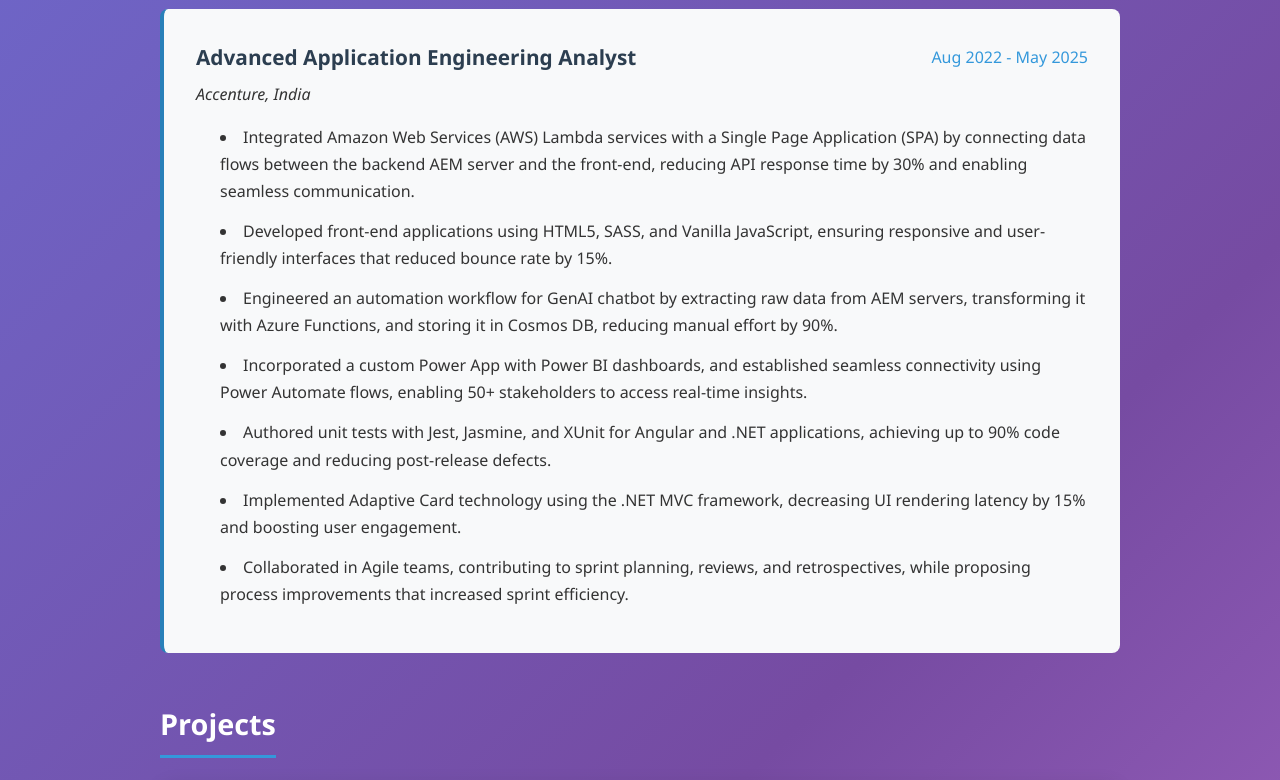
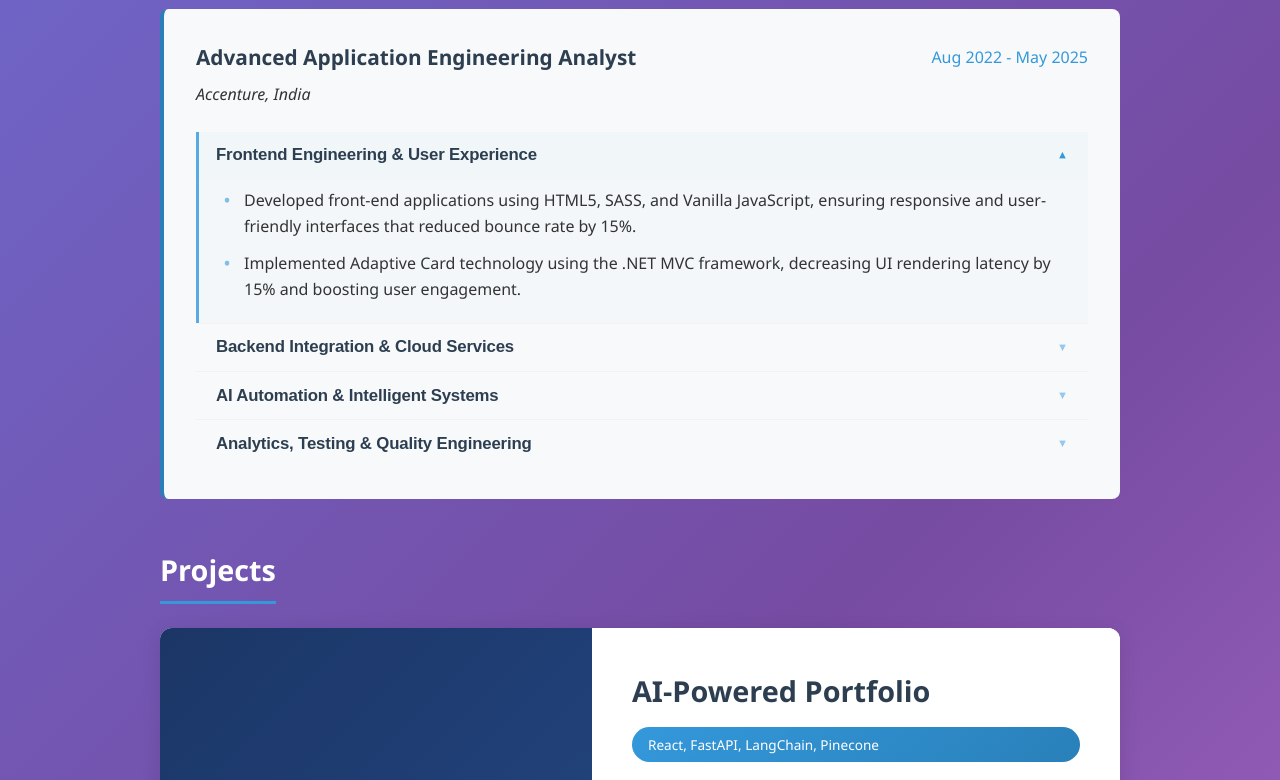
Before and after one commit to 008993368-yaz/GenAI-Portfolio, a React (Vite) app in the folder frontend/: page / in a window 1280 px wide. Shown: the part 1540-2320 px from the top of the page. Built offline with nearby package versions, Linux system fonts and the light colour scheme.

Commit message:
Add accordion component and update experience item capabilities structure

```diff
--- a/frontend/src/App.css
+++ b/frontend/src/App.css
@@ -466,6 +466,136 @@ body {
     line-height: 1.7;
     position: relative;
     padding-left: 0.5rem;
+}
+
+/* Accordion Styles - Minimal & Premium */
+.capabilities-container {
+    margin-top: 1.5rem;
+}
+
+.accordion-item {
+    margin-bottom: 0;
+    border: none;
+    border-bottom: 1px solid rgba(224, 224, 224, 0.3);
+    background-color: transparent;
+    transition: all 0.3s ease;
+    position: relative;
+}
+
+.accordion-item:last-child {
+    border-bottom: none;
+}
+
+/* Subtle left accent line when expanded */
+.accordion-item.is-open::before {
+    content: '';
+    position: absolute;
+    left: 0;
+    top: 0;
+    bottom: 0;
+    width: 3px;
+    background-color: var(--secondary-color);
+    opacity: 0.8;
+    transition: opacity 0.3s ease;
+}
+
+.accordion-header {
+    width: 100%;
+    padding: 0.85rem 1.25rem;
+    background-color: transparent;
+    border: none;
+    display: flex;
+    justify-content: space-between;
+    align-items: center;
+    cursor: pointer;
+    transition: background-color 0.25s ease;
+    text-align: left;
+}
+
+.accordion-header:hover {
+    background-color: rgba(248, 249, 250, 0.5);
+}
+
+.accordion-header.active {
+    background-color: rgba(52, 152, 219, 0.03);
+}
+
+.accordion-title {
+    font-size: 1.05rem;
+    font-weight: 600;
+    color: var(--primary-color);
+    letter-spacing: -0.01em;
+}
+
+.accordion-icon {
+    font-size: 0.7rem;
+    transition: transform 0.3s cubic-bezier(0.4, 0, 0.2, 1), opacity 0.3s ease;
+    color: var(--secondary-color);
+    opacity: 0.5;
+    line-height: 1;
+}
+
+.accordion-header:hover .accordion-icon {
+    opacity: 0.8;
+}
+
+.accordion-icon.open {
+    transform: rotate(180deg);
+    opacity: 1;
+}
+
+/* Wrapper for height animation */
+.accordion-content-wrapper {
+    height: 0;
+    overflow: hidden;
+    transition: height 0.35s cubic-bezier(0.4, 0, 0.2, 1);
+}
+
+/* Inner content for opacity and transform animation */
+.accordion-content {
+    padding: 0.5rem 1.75rem 1.25rem 1.75rem;
+    background-color: rgba(52, 152, 219, 0.02);
+    opacity: 0;
+    transform: translateY(-8px);
+    transition: opacity 0.25s ease 0.05s,
+                transform 0.3s cubic-bezier(0.4, 0, 0.2, 1) 0.05s,
+                background-color 0.25s ease;
+}
+
+.accordion-content.open {
+    opacity: 1;
+    transform: translateY(0);
+    transition: opacity 0.3s ease 0.1s,
+                transform 0.35s cubic-bezier(0.4, 0, 0.2, 1) 0.05s,
+                background-color 0.25s ease;
+}
+
+.accordion-list {
+    list-style: none;
+    padding-left: 0;
+    margin: 0;
+}
+
+.accordion-list li {
+    margin-bottom: 0.65rem;
+    line-height: 1.65;
+    position: relative;
+    padding-left: 1.25rem;
+    color: var(--text-color);
+    font-weight: 400;
+}
+
+.accordion-list li::before {
+    content: '•';
+    position: absolute;
+    left: 0;
+    color: var(--secondary-color);
+    font-weight: bold;
+    opacity: 0.6;
+}
+
+.accordion-list li:last-child {
+    margin-bottom: 0;
 }
 
 /* Projects */
--- /dev/null
+++ b/frontend/src/components/Accordion.jsx
@@ -0,0 +1,49 @@
+import { useRef, useEffect } from 'react';
+
+const Accordion = ({ title, items, isOpen, onToggle }) => {
+  const contentRef = useRef(null);
+  const contentWrapperRef = useRef(null);
+
+  useEffect(() => {
+    if (contentRef.current) {
+      if (isOpen) {
+        const height = contentRef.current.scrollHeight;
+        contentWrapperRef.current.style.height = `${height}px`;
+      } else {
+        contentWrapperRef.current.style.height = '0px';
+      }
+    }
+  }, [isOpen]);
+
+  return (
+    <div className={`accordion-item ${isOpen ? 'is-open' : ''}`}>
+      <button
+        className={`accordion-header ${isOpen ? 'active' : ''}`}
+        onClick={onToggle}
+        aria-expanded={isOpen}
+      >
+        <span className="accordion-title">{title}</span>
+        <span className={`accordion-icon ${isOpen ? 'open' : ''}`}>
+          ▼
+        </span>
+      </button>
+      <div
+        ref={contentWrapperRef}
+        className="accordion-content-wrapper"
+      >
+        <div
+          ref={contentRef}
+          className={`accordion-content ${isOpen ? 'open' : ''}`}
+        >
+          <ul className="accordion-list">
+            {items.map((item, index) => (
+              <li key={index}>{item}</li>
+            ))}
+          </ul>
+        </div>
+      </div>
+    </div>
+  );
+};
+
+export default Accordion;
--- a/frontend/src/components/ExperienceItem.jsx
+++ b/frontend/src/components/ExperienceItem.jsx
@@ -1,5 +1,13 @@
+import { useState } from 'react';
+import Accordion from './Accordion';
+
 const ExperienceItem = ({ experience }) => {
-  const { title, company, duration, achievements } = experience;
+  const { title, company, duration, capabilities } = experience;
+  const [openAccordionIndex, setOpenAccordionIndex] = useState(0);
+
+  const handleAccordionToggle = (index) => {
+    setOpenAccordionIndex(openAccordionIndex === index ? null : index);
+  };
 
   return (
     <div className="experience-item">
@@ -8,11 +16,17 @@ const ExperienceItem = ({ experience }) => {
         <span className="job-duration">{duration}</span>
       </div>
       <p className="company">{company}</p>
-      <ul className="achievements">
-        {achievements.map((achievement, index) => (
-          <li key={index}>{achievement}</li>
+      <div className="capabilities-container">
+        {capabilities.map((capability, index) => (
+          <Accordion
+            key={index}
+            title={capability.title}
+            items={capability.achievements}
+            isOpen={openAccordionIndex === index}
+            onToggle={() => handleAccordionToggle(index)}
+          />
         ))}
-      </ul>
+      </div>
     </div>
   );
 };
--- a/frontend/src/data/portfolioData.js
+++ b/frontend/src/data/portfolioData.js
@@ -88,14 +88,35 @@ export const portfolioData = {
       title: "Advanced Application Engineering Analyst",
       company: "Accenture, India",
       duration: "Aug 2022 - May 2025",
-      achievements: [
-        "Integrated Amazon Web Services (AWS) Lambda services with a Single Page Application (SPA) by connecting data flows between the backend AEM server and the front-end, reducing API response time by 30% and enabling seamless communication.",
-        "Developed front-end applications using HTML5, SASS, and Vanilla JavaScript, ensuring responsive and user-friendly interfaces that reduced bounce rate by 15%.",
-        "Engineered an automation workflow for GenAI chatbot by extracting raw data from AEM servers, transforming it with Azure Functions, and storing it in Cosmos DB, reducing manual effort by 90%.",
-        "Incorporated a custom Power App with Power BI dashboards, and established seamless connectivity using Power Automate flows, enabling 50+ stakeholders to access real-time insights.",
-        "Authored unit tests with Jest, Jasmine, and XUnit for Angular and .NET applications, achieving up to 90% code coverage and reducing post-release defects.",
-        "Implemented Adaptive Card technology using the .NET MVC framework, decreasing UI rendering latency by 15% and boosting user engagement.",
-        "Collaborated in Agile teams, contributing to sprint planning, reviews, and retrospectives, while proposing process improvements that increased sprint efficiency."
+      capabilities: [
+        {
+          title: "Frontend Engineering & User Experience",
+          achievements: [
+            "Developed front-end applications using HTML5, SASS, and Vanilla JavaScript, ensuring responsive and user-friendly interfaces that reduced bounce rate by 15%.",
+            "Implemented Adaptive Card technology using the .NET MVC framework, decreasing UI rendering latency by 15% and boosting user engagement."
+          ]
+        },
+        {
+          title: "Backend Integration & Cloud Services",
+          achievements: [
+            "Integrated Amazon Web Services (AWS) Lambda services with a Single Page Application (SPA) by connecting data flows between the backend AEM server and the front-end, reducing API response time by 30% and enabling seamless communication.",
+            "Collaborated in Agile teams, contributing to sprint planning, reviews, and retrospectives, while proposing process improvements that increased sprint efficiency."
+          ]
+        },
+        {
+          title: "AI Automation & Intelligent Systems",
+          achievements: [
+            "Engineered an automation workflow for GenAI chatbot by extracting raw data from AEM servers, transforming it with Azure Functions, and storing it in Cosmos DB, reducing manual effort by 90%.",
+            "Incorporated a custom Power App with Power BI dashboards, and established seamless connectivity using Power Automate flows, enabling 50+ stakeholders to access real-time insights."
+          ]
+        },
+        {
+          title: "Analytics, Testing & Quality Engineering",
+          achievements: [
+            "Authored unit tests with Jest, Jasmine, and XUnit for Angular and .NET applications, achieving up to 90% code coverage and reducing post-release defects.",
+            "Incorporated a custom Power App with Power BI dashboards, and established seamless connectivity using Power Automate flows, enabling 50+ stakeholders to access real-time insights."
+          ]
+        }
       ]
     }
   ],
```
